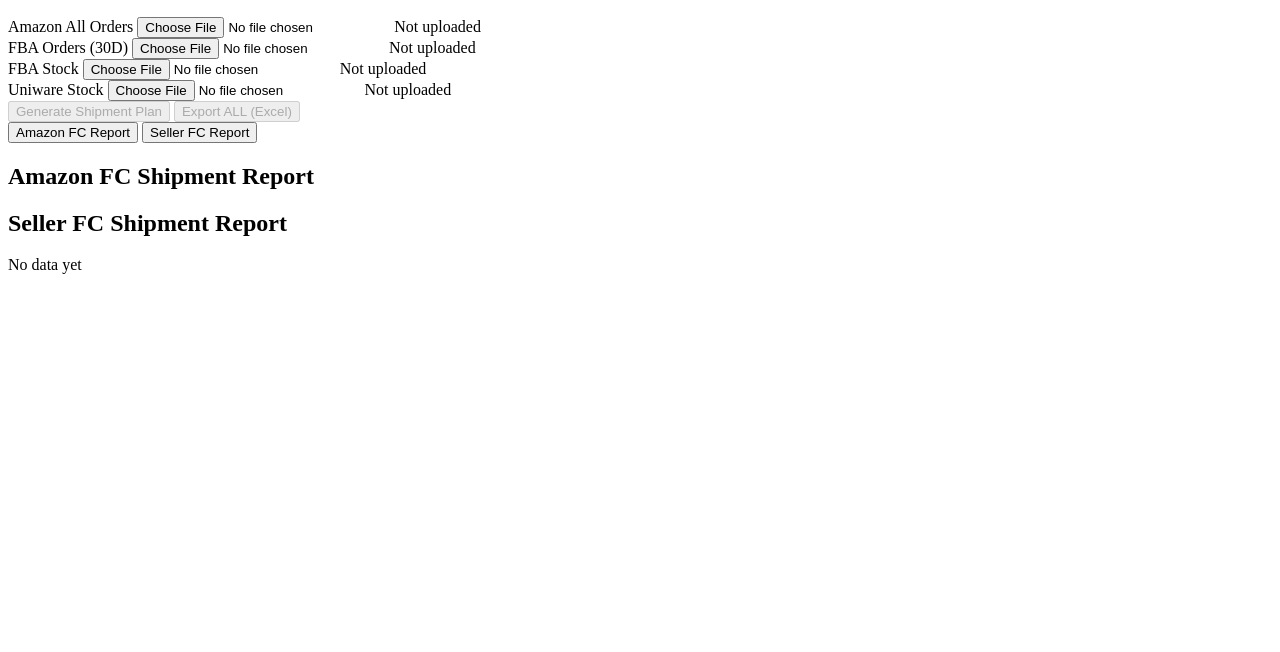
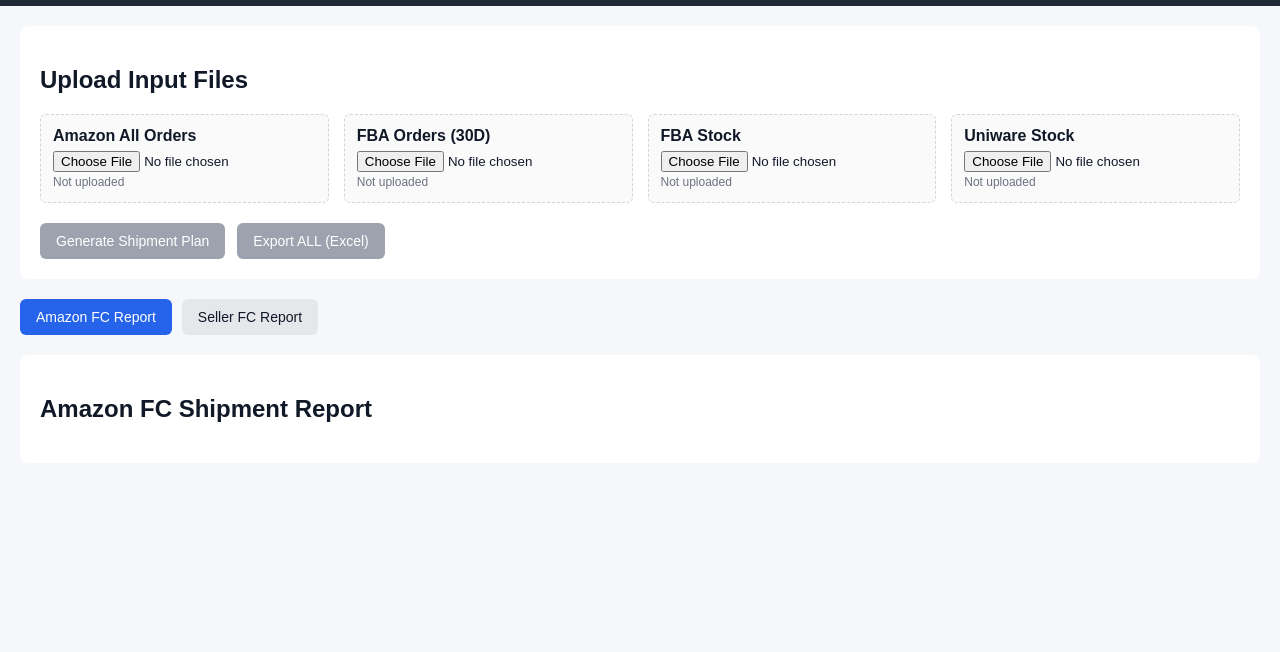
Before and after one commit to saurabhjopl-code/amazon-shipment-planner-structure, a plain HTML site: page index.html in a window 1280 px wide. Shown: the part 148-800 px from the top of the page. Drawn offline with Linux system fonts and the light colour scheme.

Commit message:
Update style.css

```diff
--- a/css/style.css
+++ b/css/style.css
@@ -1,13 +1,166 @@
-/* keep existing styles, add below */
+* {
+  box-sizing: border-box;
+  font-family: Arial, sans-serif;
+}
+
+body {
+  margin: 0;
+  background: #f6f7fb;
+  color: #111827;
+}
+
+/* ================= HEADER ================= */
+
+.header {
+  background: #1f2937;
+  color: #ffffff;
+  padding: 20px;
+  text-align: center;
+}
+
+/* ================= UPLOAD SECTION ================= */
+
+.upload-section {
+  background: #ffffff;
+  margin: 20px;
+  padding: 20px;
+  border-radius: 8px;
+}
+
+.upload-grid {
+  display: grid;
+  grid-template-columns: repeat(auto-fit, minmax(220px, 1fr));
+  gap: 15px;
+}
+
+.upload-box {
+  border: 1px dashed #d1d5db;
+  padding: 12px;
+  border-radius: 6px;
+  background: #fafafa;
+}
+
+.upload-box label {
+  font-weight: bold;
+  display: block;
+  margin-bottom: 6px;
+}
+
+.status {
+  font-size: 12px;
+  color: #6b7280;
+}
+
+.status.valid {
+  color: #16a34a;
+}
+
+.action-row {
+  margin-top: 20px;
+  display: flex;
+  gap: 12px;
+  flex-wrap: wrap;
+}
+
+/* ================= BUTTONS ================= */
+
+button {
+  padding: 10px 16px;
+  border: none;
+  border-radius: 6px;
+  cursor: pointer;
+  background: #2563eb;
+  color: #ffffff;
+  font-size: 14px;
+}
+
+button:hover {
+  background: #1d4ed8;
+}
+
+button:disabled {
+  background: #9ca3af;
+  cursor: not-allowed;
+}
+
+/* ================= TABS ================= */
+
+.tabs {
+  display: flex;
+  gap: 10px;
+  margin: 20px;
+}
+
+.tab-btn {
+  background: #e5e7eb;
+  color: #111827;
+}
+
+.tab-btn.active {
+  background: #2563eb;
+  color: #ffffff;
+}
+
+/* ================= TAB CONTENT ================= */
+
+.tab-content {
+  display: none;
+  background: #ffffff;
+  margin: 20px;
+  padding: 20px;
+  border-radius: 8px;
+}
+
+.tab-content.active {
+  display: block;
+}
+
+/* ================= FC BLOCK ================= */
+
+.fc-block {
+  margin-bottom: 35px;
+  padding-bottom: 10px;
+  border-bottom: 1px solid #e5e7eb;
+}
 
 .fc-title {
-  cursor: pointer;
   font-size: 18px;
   font-weight: bold;
   margin-bottom: 10px;
+  cursor: pointer;
   user-select: none;
 }
 
 .fc-title:hover {
   color: #2563eb;
 }
+
+/* ================= TABLE ================= */
+
+table {
+  width: 100%;
+  border-collapse: collapse;
+  margin-top: 10px;
+}
+
+th,
+td {
+  border: 1px solid #e5e7eb;
+  padding: 6px 8px;
+  text-align: left;
+  font-size: 13px;
+}
+
+th {
+  background: #f3f4f6;
+  font-weight: bold;
+}
+
+/* ================= FC ACTION BUTTONS ================= */
+
+.fc-actions {
+  margin-top: 12px;
+  display: flex;
+  gap: 10px;
+  flex-wrap: wrap;
+}
```
